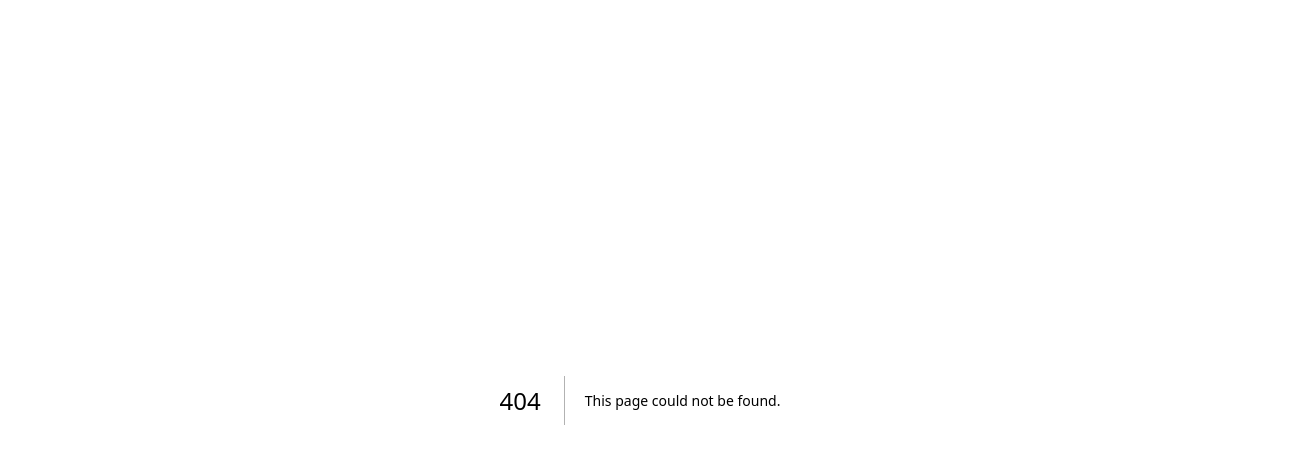
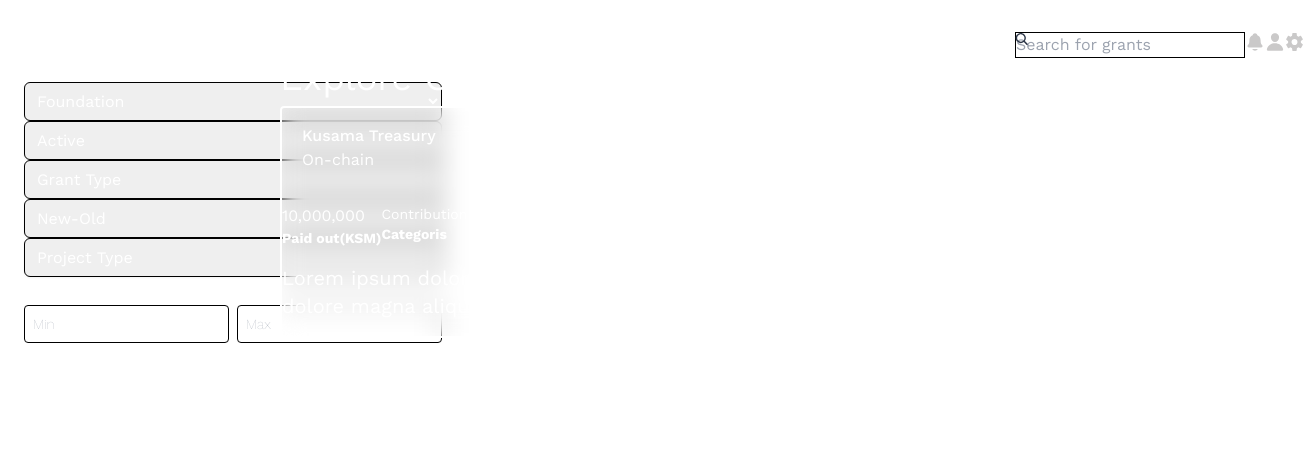
Before and after one commit to OrdumLTD/Ordum-Client-MVP, a Next.js app: page /explore in a window 1280 px wide. Before the commit this address had no page. Shown: the top 464 px of the page, 1304 px wide, since content can reach past the window. Built offline with nearby package versions, Linux system fonts and the light colour scheme.

Commit message:
added explore ui (crude)

```diff
--- /dev/null
+++ b/src/Components/explore/exploreContent/index.tsx
@@ -0,0 +1,97 @@
+import { useRouter } from "next/navigation";
+// import ChainApiContext from "@/store/apiContext";
+import { useContext, useEffect } from "react";
+// import { getReferendumInfo } from "@/components/Kusama/ApiQuery";
+//ToDo Fish out proer logos
+
+type Props = {
+  className?: string;
+};
+
+const ExploreContent: React.FC<Props> = (props) => {
+  // const ChainAPICtx = useContext(ChainApiContext);
+
+  // const getRefInfo = async() =>{
+  //   getReferendumInfo(180, ChainAPICtx.api)
+  // }
+
+
+  const router = useRouter();
+  return (
+    <div className={"pl-5 mt-16 " + props.className}>
+      <h2 className="text-4xl">Explore Grants</h2>
+      <div className="flex flex-row-reverse mr-40">
+        {/* <button className="mt-5 w-32 text-sm bg-black text-white rounded-xl px-2 py-1">
+          Find your grant
+        </button> */}
+      </div>
+      <div className="flex flex-col flex-row gap-3">
+
+
+        <div className="mt-2 w-[33rem] border-2 py-2 border-white backdrop-blur-md rounded cursor-pointer"
+        onClick={() => {
+          router.push("/submitproposal/tldr")
+        }}>
+          <div className="pl-5 flex">
+            <div className="w-20 h-20 bg-black rounded-full"></div>
+            <div className="mt-2 ml-5 flex flex-col">
+              <h3 className="text-3xl font-medium">Kusama Treasury</h3>
+              <span>On-chain</span>
+            </div>
+          </div>
+          <div className="mt-3 border-t-2 border-b-2 py-2 pl-5 border-black">
+            <div className="flex gap-5">
+              <div className="flex flex-col">
+                <span>10,000,000</span>
+                <span className="text-sm font-bold">Paid out(KSM)</span>
+              </div>
+              <div className="flex flex-col">
+                <span className="text-sm">
+                  Contribution and growth of the Kusama ecosystem
+                </span>
+                <span className="text-sm font-bold">Categoris</span>
+              </div>
+            </div>
+          </div>
+          <div className="py-2 pl-5 text-xl">
+            Lorem ipsum dolor sit amet, consectetur adipiscing elit, sed do
+            eiusmod tempor incididunt ut labore et dolore magna aliqua.
+          </div>
+        </div>
+
+        {/*     <div className="mt-2 bg-gray-200 w-[33rem] border-2 py-2 border-black rounded">
+          <div className="pl-5 flex">
+            <div className="w-20 h-20 bg-black rounded-full"></div>
+            <div className="mt-2 ml-5 flex flex-col">
+              <h3 className="text-3xl font-medium">Web3 Foundation</h3>
+              <span>Off-chain</span>
+            </div>
+          </div>
+          <div className="mt-3 border-t-2 border-b-2 py-2 pl-5 border-black">
+            <div className="flex gap-5">
+              <div className="flex flex-col">
+                <span>10,000,000</span>
+                <span className="text-sm font-bold">Paid out(USD)</span>
+              </div>
+              <div className="flex flex-col">
+                <span className="text-sm">
+                  Research and development of Web3 technology
+                </span>
+                <span className="text-sm font-bold">Categoris</span>
+              </div>
+            </div>
+          </div>
+          <div className="py-2 pl-5 text-xl">
+            Lorem ipsum dolor sit amet, consectetur adipiscing elit, sed do
+            eiusmod tempor incididunt ut labore et dolore magna aliqua.
+          </div>
+        </div> */}
+      </div>
+      <button onClick={() => getRefInfo()}>
+        Query
+      </button>
+    </div>
+  );
+};
+
+export default ExploreContent;
--- /dev/null
+++ b/src/Components/explore/exploreSideFilters/index.tsx
@@ -0,0 +1,91 @@
+type Props = {
+  className?: string;
+};
+
+const ExporeSideFilters: React.FC<Props> = (props) => {
+  return (
+    <div className={"pt w-[20rem] " + props.className}>
+      <div className="grid gap-3 ">
+        <button className="mr-16 underline text-white ">
+          Clear Filters
+        </button>
+        <select
+          className=" ml-12
+            w-44 block pl-2  md:py-2 border border-black rounded-md text-sm md:text-base shadow-sm bg-gray-700
+            focus:outline-none focus:border-sky-500"
+        >
+          <option value="All">Foundation</option>
+          <option value="Option 1">Option 1</option>
+          <option value="Option 2">Option 2</option>
+        </select>
+
+        <select
+          className=" ml-12
+            w-44 block pl-2  md:py-2 border border-black rounded-md text-sm md:text-base shadow-sm bg-gray-700
+            focus:outline-none focus:border-sky-500"
+        >
+          <option value="" className="" disabled hidden>
+            All
+          </option>
+          <option value="All">Active</option>
+          <option value="Option 1">Option 1</option>
+          <option value="Option 2">Option 2</option>
+        </select>
+        <select
+          className=" ml-12
+            w-44 block pl-2  md:py-2 border border-black rounded-md text-sm md:text-base shadow-sm bg-gray-700
+            focus:outline-none focus:border-sky-500"
+        >
+          <option value="" className="" disabled hidden>
+            All
+          </option>
+          <option value="All">Grant Type</option>
+          <option value="Option 1">Option 1</option>
+          <option value="Option 2">Option 2</option>
+        </select>
+        <select
+          className=" ml-12
+            w-44 block pl-2  md:py-2 border border-black rounded-md text-sm md:text-base shadow-sm bg-gray-700
+            focus:outline-none focus:border-sky-500"
+        >
+          <option value="" className="" disabled hidden>
+            All
+          </option>
+          <option value="All">New-Old</option>
+          <option value="Option 1">Option 1</option>
+          <option value="Option 2">Option 2</option>
+        </select>
+        <select
+          className=" ml-12
+            w-44 block pl-2  md:py-2 border border-black rounded-md text-sm md:text-base shadow-sm bg-gray-700
+            focus:outline-none focus:border-sky-500"
+        >
+          <option value="" className="" disabled hidden>
+            All
+          </option>
+          <option value="All">Project Type</option>
+          <option value="Option 1">Option 1</option>
+          <option value="Option 2">Option 2</option>
+        </select>
+
+        <div className="ml-12 text-sm font-bold flex flex-col">
+          <span>Funding Amound (USD)</span>
+          <div className="flex flex-row gap-2">
+            <input
+              className="mt-2 w-20 text-sm font-thin bg-gray-900 placeholder:font-italitc border border-black rounded py-2 pl-2 pr-4 focus:outline-none "
+              placeholder="Min"
+              type="text"
+            />
+             <input
+              className="mt-2 w-20 text-sm font-thin bg-gray-900 placeholder:font-italitc border border-black rounded py-2 pl-2 pr-4 focus:outline-none"
+              placeholder="Max"
+              type="text"
+            />
+          </div>
+        </div>
+      </div>
+    </div>
+  );
+};
+
+export default ExporeSideFilters;
--- /dev/null
+++ b/src/Components/explore/index.tsx
@@ -0,0 +1 @@
+export{}
--- a/src/Components/ui/Layout/index.tsx
+++ b/src/Components/ui/Layout/index.tsx
@@ -1,4 +1,5 @@
 import Image from "next/image";
+import { useRouter } from "next/navigation";
 
 import KittyIcon from "@/assets/svg-icons/kitty-icon.svg";
 import OrdumIcon from "@/assets/svg-icons/ordum-icon.svg";
@@ -82,7 +83,7 @@ const Layout: React.FC<Props> = (props) => {
               <Image src={Devider} alt="diveder" className="mt-4 scale-125" />
 
               <Link
-                href="#"
+                href="/explore"
                 className="-ml-2 mt-3 nav-link block hover:underline transition duration-150 ease-in-out flex"
               >
                 <div className="w-5 h-5 bg-[#1A1F37]">
--- /dev/null
+++ b/src/app/explore/kusamatreasury/index.tsx
@@ -0,0 +1,14 @@
+import Layout from "@/components/layout";
+import ChainSidePanel from "@/components/chain/sidePanel";
+
+const Explore = () => {
+  return (
+    <Layout>
+      <div className="flex h-screen w-screen">
+        <ChainSidePanel className="bg-gray-300 w-64" />
+      </div>
+    </Layout>
+  );
+};
+
+export default Explore;
--- /dev/null
+++ b/src/app/explore/page.tsx
@@ -0,0 +1,26 @@
+'use client'
+
+import ExploreSideFilters from "@/Components/explore/exploreSideFilters";
+import ExploreContent from "@/Components/explore/exploreContent";
+import Layout from "@/Components/ui/Layout"
+import { useState } from "react";
+
+enum About {
+  Web3Fundation,
+  Kusama,
+}
+
+const Explore = () => {
+  const [aboutMenu, setAboutMenu] = useState(About.Web3Fundation);
+
+  return (
+    <Layout hideSidePanel>
+      <div className="flex h-screen w-screen">
+        <ExploreSideFilters className=" w-64" />
+        <ExploreContent className=""/>
+      </div>
+    </Layout>
+  );
+};
+
+export default Explore;
```
